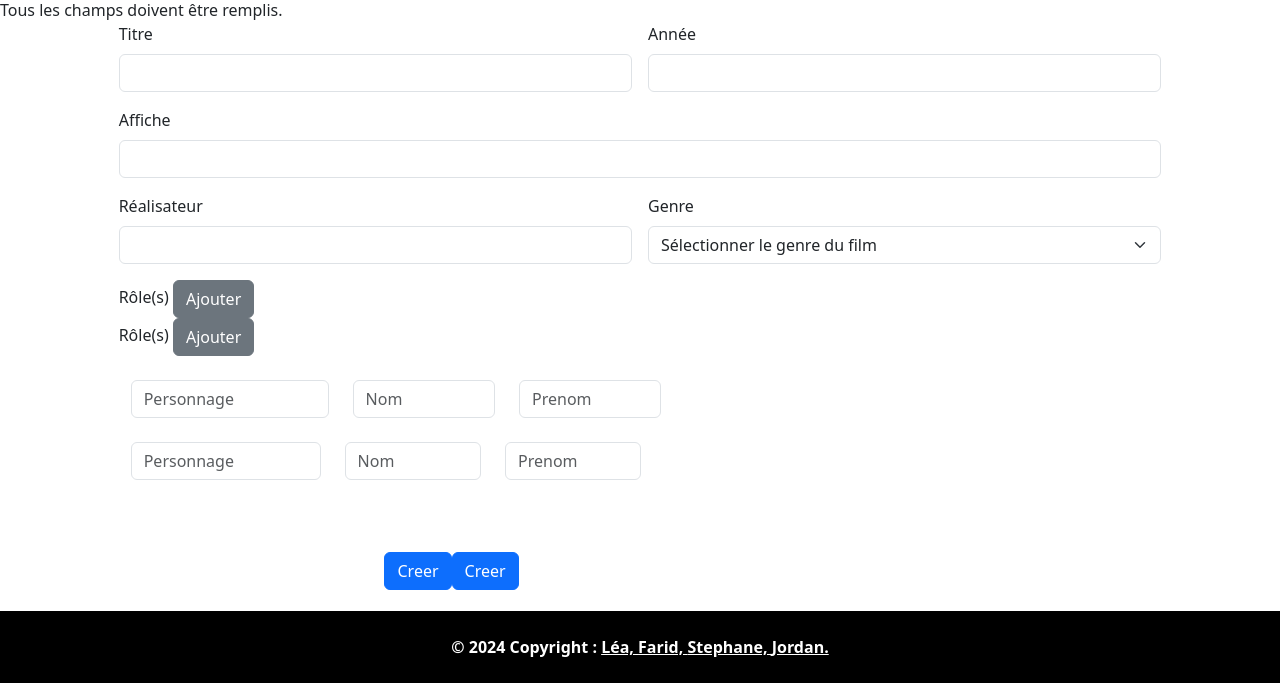
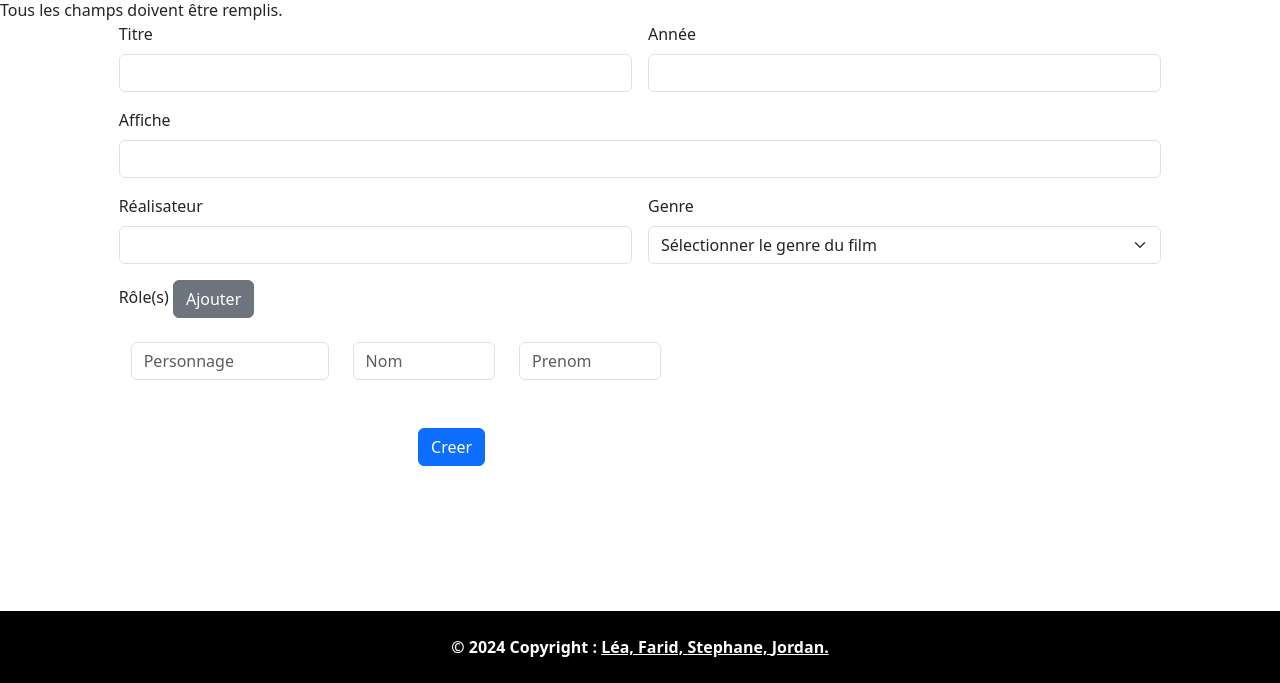
Before and after one commit to lea-nova/cinema, a PHP site: page /creer in a window 1280 px wide. Shown: the part 117-800 px from the top of the page. Run offline with PHP 8.4, Linux system fonts and the light colour scheme; the visitor is signed in with stand-in values (Sample User, id 1); some libraries are stand-ins or nearby versions.

Commit message:
Cette fois c'est bon

```diff
--- a/view/creer.html.twig
+++ b/view/creer.html.twig
@@ -82,12 +82,6 @@
 			<span>
 				<button id="btnAdd" class="btn btn-secondary ">Ajouter</button>
 			</span>
-			<div class="col-8">
-				<span>Rôle(s)</span>
-				<span>
-					<button id="btnAdd" class="btn btn-secondary ">Ajouter</button>
-				</span>
-			</div>
 			{# Début rôle #}
 			{#  container ou il y a ma ligne pour intégrer des personnages #}
 			<div
@@ -125,49 +119,9 @@
 					{# <button type="button" class="btn btn-secondary col-2  btnDelete">Delete</button> #}
 					{# Début rôle #}
 					{#  container ou il y a ma ligne pour intégrer des personnages #}
-						<div
-						class="container col-12" id="container-ajouter"> {# 1ere ligne #}
 
 
-						<div
-							class="row col-12 mt-4" id="container-a-mettre">
-							{# <form method="post" > #}
-							<div class="form-group col-4">
-								<input name="personnage-1" type="text" class="form-control personnageInput" id="exampleInputEmail1" aria-describedby="emailHelp" placeholder="Personnage">
-								<span class="error">
-									{% if errors.personnage %}
-										{{ errors.personnage }}
-									{% endif %}
-								</span>
-							</div>
-							<div class="form-group col-3">
-								<input name="nom-1" type="text" class="form-control nomInput" id="exampleInputPassword1" placeholder="Nom">
-								<span class="error">
-									{% if errors.nom %}
-										{{ errors.nom }}
-									{% endif %}
-								</span>
-							</div>
-							<div class="form-group col-3">
-								<input name="prenom-1" type="text" class="form-control prenomInput" id="exampleInputPassword1" placeholder="Prenom">
-								<span class="error">
-									{% if errors.prenom %}
-										{{ errors.prenom }}
-									{% endif %}
-								</span>
-							</div>
-							{# <button type="button" class="btn btn-secondary col-2  btnDelete">Delete</button> #}
-							{# </form> #}
-							<div id="nouveauContenu" class="row col-12 mt-4"></div>
-						</div>
-
-
-					</div>
-
-
-					<div class="col-12 d-flex justify-content-center mt-5">
-						<button type="submit" name="create" class="btn btn-primary">Creer</button>
-						<button type="submit" name="create" class="btn btn-primary">Creer</button>
+						<div class="col-12 d-flex justify-content-center mt-5"> <button type="submit" name="create" class="btn btn-primary">Creer</button>
 					</div>
 				</form>
 			</div>
```
